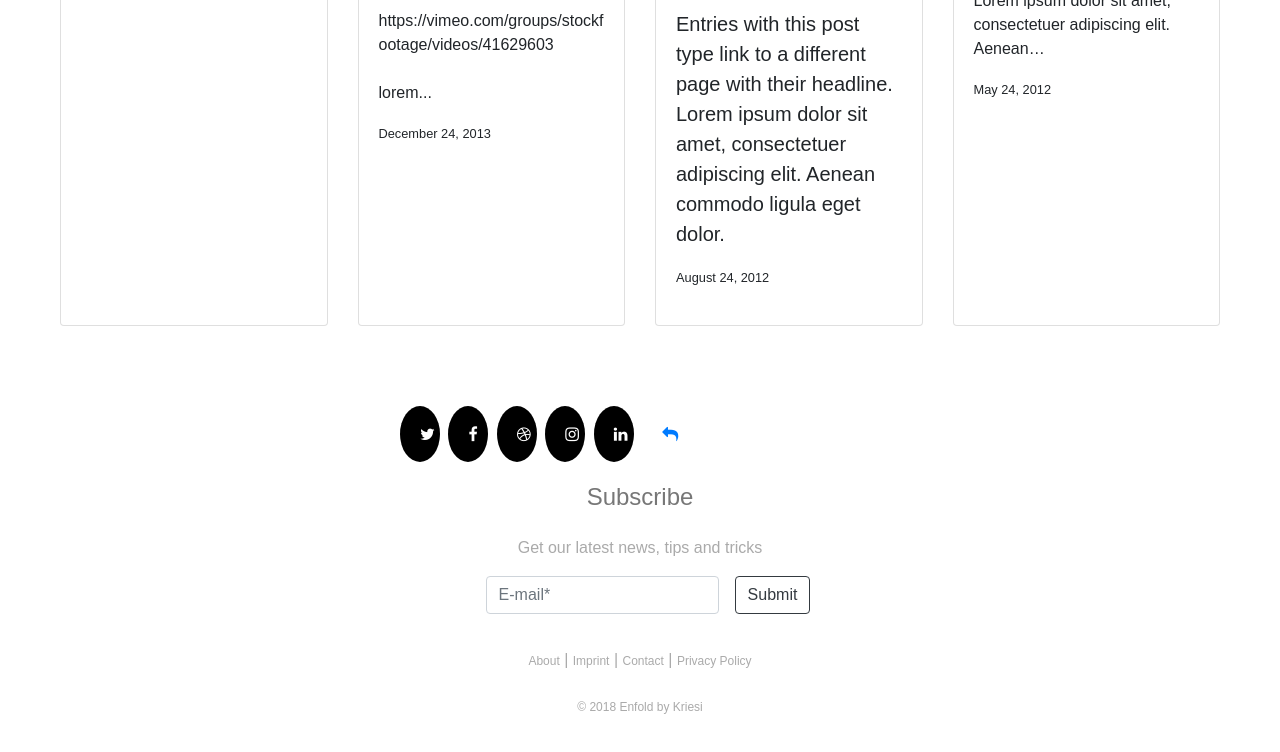
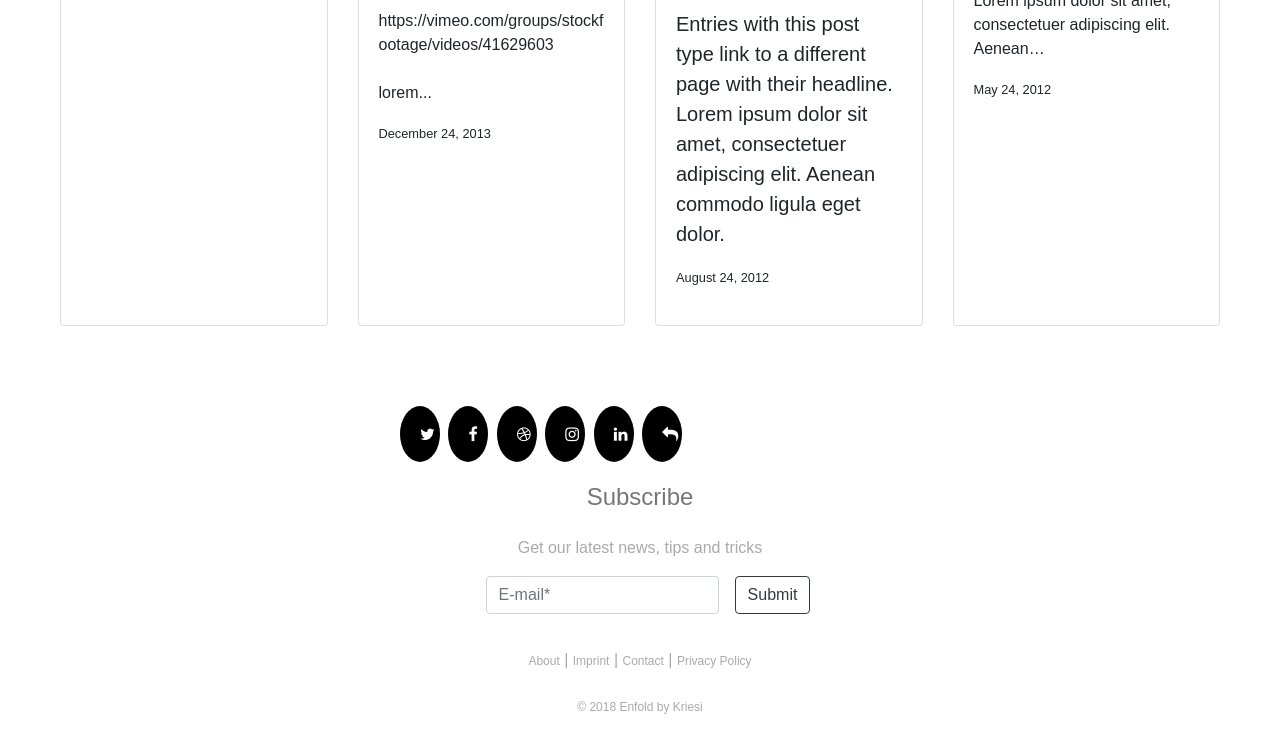
Before and after one commit to RadmehrAtai/Radmehr_Atai_Midterm, a plain HTML site: page blog.html in a window 1280 px wide. Shown: the part 1127-1879 px from the top of the page. Drawn offline with nearby package versions, Linux system fonts and the light colour scheme.

Commit message:
Update css files

```diff
--- a/about.css
+++ b/about.css
@@ -144,6 +144,11 @@ footer {
     color: white;
 }
 
+.fa-mail-reply {
+    background: black;
+    color: white;
+}
+
 .subscribe-form {
     list-style-type: none;
     text-align: center;
--- a/blog.css
+++ b/blog.css
@@ -117,6 +117,11 @@ footer {
     color: white;
 }
 
+.fa-mail-reply {
+    background: black;
+    color: white;
+}
+
 .subscribe-form {
     list-style-type: none;
     text-align: center;
--- a/contact.css
+++ b/contact.css
@@ -118,6 +118,11 @@ footer {
     color: white;
 }
 
+.fa-mail-reply {
+    background: black;
+    color: white;
+}
+
 .subscribe-form {
     list-style-type: none;
     text-align: center;
```
